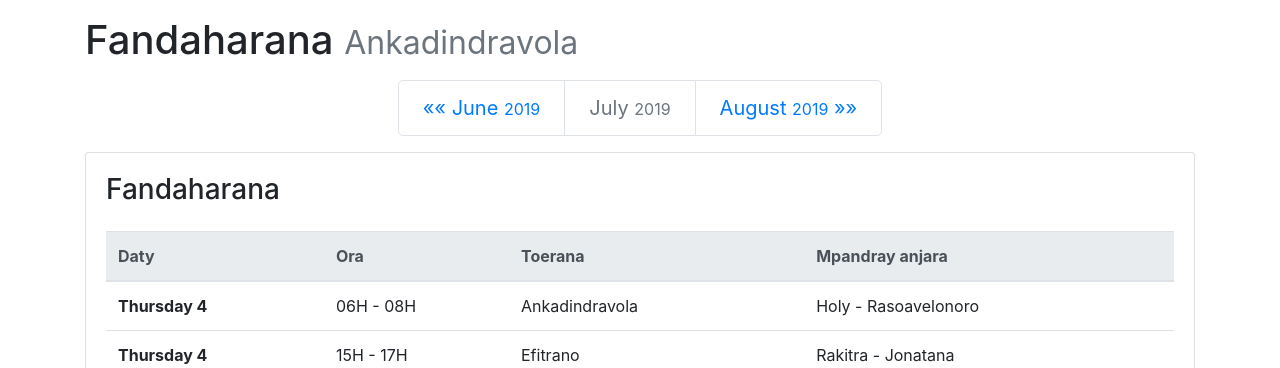
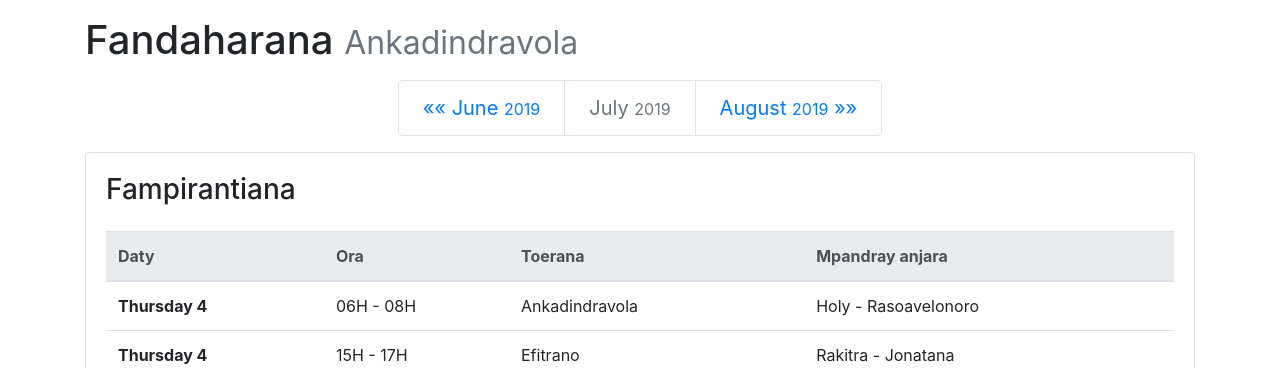
Before and after one commit to hantsaniala/fandaharana, a Django app: a page that uses templates/includes/public.html in a window 1280 px wide. Shown: the top 368 px of the page. Run offline with Django 3.2, Linux system fonts and the light colour scheme; data comes from the database, SQL or seed files in the repository; some libraries are stand-ins or nearby versions.

Commit message:
Fampirantiana not Fandaharana

```diff
--- a/templates/includes/public.html
+++ b/templates/includes/public.html
@@ -1,6 +1,6 @@
 <div class="card">
 	<div class="card-body">
-		<h3 class="card-title mb-4">Fandaharana</h3>
+		<h3 class="card-title mb-4">Fampirantiana</h3>
 		<table class="table d-none d-sm-table">
 			<thead class="thead-light">
 				<tr>
```
